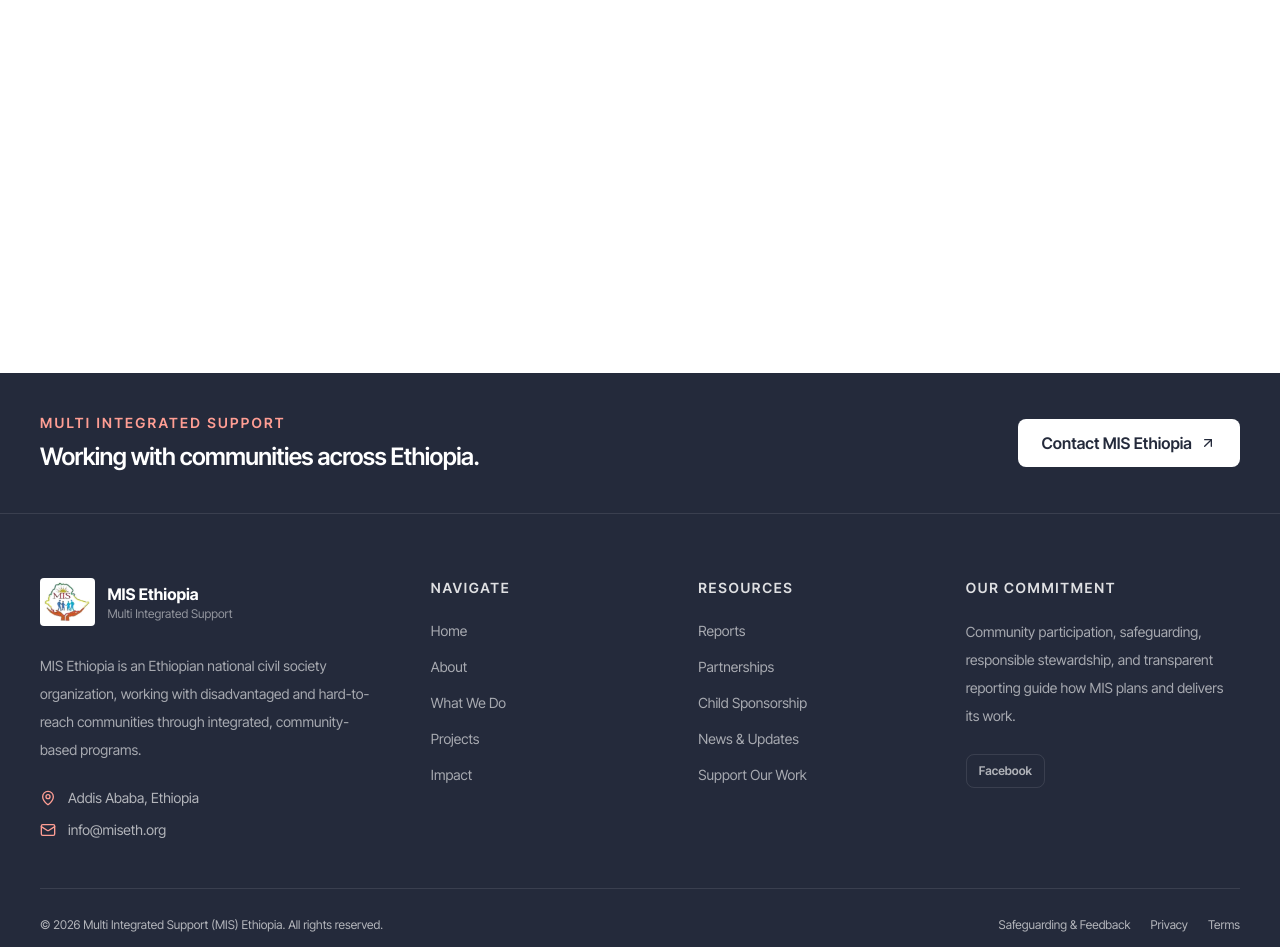
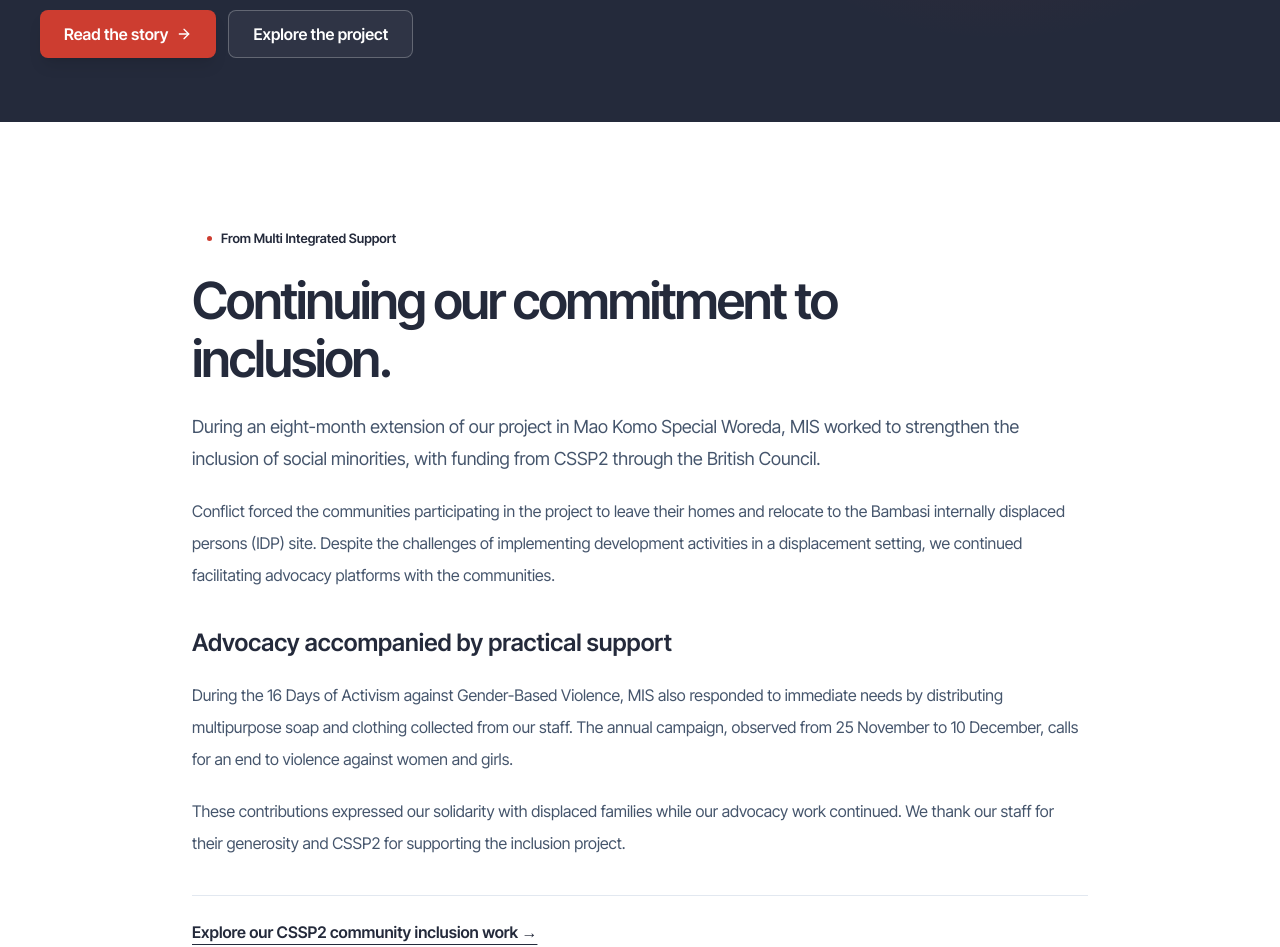
Before and after one commit to melakedf/mis-ethiopia, a Next.js app: page /news/bambasi-inclusion-solidarity in a window 1280 px wide. Before the commit this address had no page. Shown: the part 427-1374 px from the top of the page. Built offline with nearby package versions, Linux system fonts and the light colour scheme.

Commit message:
Publish Bambasi inclusion and staff solidarity field story

```diff
--- /dev/null
+++ b/src/app/news/bambasi-inclusion-solidarity/page.tsx
@@ -0,0 +1,26 @@
+import Link from "next/link";
+import { Hero } from "@/components/sections/hero";
+
+export const metadata = {
+  title: "Inclusion and solidarity with displaced communities in Bambasi",
+  description: "MIS continued CSSP2-supported advocacy with displaced communities in Bambasi and provided staff-contributed soap and clothing during the 16 Days of Activism.",
+  alternates: { canonical: "/news/bambasi-inclusion-solidarity" },
+};
+
+export default function BambasiStory() {
+  return <>
+    <Hero title="Standing with displaced communities in Bambasi." subtitle="Social inclusion · Field story" description="Continuing advocacy and providing practical support with communities displaced from Mao Komo Special Woreda." compact ctaText="Read the story" ctaHref="#bambasi-story" ctaSecondaryText="Explore the project" ctaSecondaryHref="/projects/cssp2-community-inclusion" />
+    <article id="bambasi-story" className="site-section">
+      <div className="site-wrap"><div className="mx-auto max-w-4xl">
+        <p className="giving-kicker">From Multi Integrated Support</p>
+        <h2 className="section-title">Continuing our commitment to inclusion.</h2>
+        <p className="mt-6 text-lg leading-8 text-slate-600">During an eight-month extension of our project in Mao Komo Special Woreda, MIS worked to strengthen the inclusion of social minorities, with funding from CSSP2 through the British Council.</p>
+        <p className="mt-5 leading-8 text-slate-600">Conflict forced the communities participating in the project to leave their homes and relocate to the Bambasi internally displaced persons (IDP) site. Despite the challenges of implementing development activities in a displacement setting, we continued facilitating advocacy platforms with the communities.</p>
+        <h3 className="mt-9 text-2xl font-semibold text-navy">Advocacy accompanied by practical support</h3>
+        <p className="mt-5 leading-8 text-slate-600">During the 16 Days of Activism against Gender-Based Violence, MIS also responded to immediate needs by distributing multipurpose soap and clothing collected from our staff. The annual campaign, observed from 25 November to 10 December, calls for an end to violence against women and girls.</p>
+        <p className="mt-5 leading-8 text-slate-600">These contributions expressed our solidarity with displaced families while our advocacy work continued. We thank our staff for their generosity and CSSP2 for supporting the inclusion project.</p>
+        <div className="mt-9 border-t border-slate-200 pt-6"><Link href="/projects/cssp2-community-inclusion" className="text-link">Explore our CSSP2 community inclusion work →</Link></div>
+      </div></div>
+    </article>
+  </>;
+}
--- a/src/app/projects/[slug]/page.tsx
+++ b/src/app/projects/[slug]/page.tsx
@@ -42,6 +42,7 @@
         {slug === "kolfe-summer-school" && <Link href="/resources/mis-summer-school-2026.pdf" className="text-link mt-8">Download the summer-school brief (PDF) →</Link>}
         {slug === "kolfe-summer-school" && <><section className="mt-9"><h2 className="text-2xl font-semibold text-navy">Looking back at the opening</h2><p className="mt-4 leading-7 text-slate-600">The program began with classroom activities and teaching support, alongside meals on program days.</p><Link href="/news/summer-scholars-opening" className="text-link mt-4">Read the opening-day story →</Link></section><SummerLearningPhotos/><SummerPhotoStory/></>}
         {slug === "integrated-child-protection" && <section className="mt-9 rounded-2xl bg-slate-50 p-6"><h2 className="text-2xl font-semibold text-navy">Sponsor Appreciation Day</h2><p className="mt-4 leading-7 text-slate-600">Children and families gathered with MIS and IGO to exchange messages of appreciation, discuss education and connect with Dr. Velma Kirksey-Tarver by Zoom.</p><Link href="/news/sponsor-appreciation-day" className="text-link mt-5">Read the gathering’s story →</Link></section>}
+        {slug === "cssp2-community-inclusion" && <section className="mt-9 rounded-2xl bg-slate-50 p-6"><h2 className="text-2xl font-semibold text-navy">Continuing advocacy in Bambasi</h2><p className="mt-4 leading-7 text-slate-600">During an eight-month project extension, MIS continued advocacy with communities displaced from Mao Komo to Bambasi. Staff also contributed soap and clothing for distribution during the 16 Days of Activism against Gender-Based Violence.</p><Link href="/news/bambasi-inclusion-solidarity" className="text-link mt-5">Read the field story →</Link></section>}
         <div className="mt-10 flex flex-wrap gap-6 border-t border-slate-200 pt-6"><Link href="/reports" className="text-link">Public resources →</Link><Link href="/contact" className="text-link">Ask about this project →</Link></div>
       </div>
       <aside className="h-fit min-w-0 rounded-2xl bg-slate-100 p-6 sm:p-8">
--- a/src/app/sitemap.ts
+++ b/src/app/sitemap.ts
@@ -3,6 +3,6 @@
 import { projects } from "@/data/projects";
 import { historicalProjects } from "@/data/project-history";
 export default function sitemap(): MetadataRoute.Sitemap {
-  const paths = ["", "/about", "/programs", "/projects", "/impact", "/partners", "/news", "/news/sponsor-appreciation-day", "/news/summer-scholars-opening", "/contact", "/donate", "/sponsorship", "/reports", "/gallery", "/safeguarding", "/privacy", "/terms", ...[...projects, ...historicalProjects].map(p => `/projects/${p.slug}`)];
+  const paths = ["", "/about", "/programs", "/projects", "/impact", "/partners", "/news", "/news/bambasi-inclusion-solidarity", "/news/sponsor-appreciation-day", "/news/summer-scholars-opening", "/contact", "/donate", "/sponsorship", "/reports", "/gallery", "/safeguarding", "/privacy", "/terms", ...[...projects, ...historicalProjects].map(p => `/projects/${p.slug}`)];
   return paths.map(path => ({url: `${siteConfig.url}${path}`, changeFrequency: "monthly", priority: path === "" ? 1 : 0.7}));
 }
--- a/src/components/sections/project-updates.tsx
+++ b/src/components/sections/project-updates.tsx
@@ -13,7 +13,7 @@
       </div>
       <div className="grid gap-7 md:grid-cols-2 lg:grid-cols-3">
         {projectUpdates.slice(0, 3).map(entry => <article key={entry.href} className="group flex flex-col overflow-hidden rounded-2xl border border-slate-200 bg-white">
-          <ProjectPhoto media={getProjectMedia(entry.href.split("/").pop()!)} />
+          {!entry.hidePhoto && <ProjectPhoto media={getProjectMedia(entry.href.split("/").pop()!)} />}
           <div className="flex flex-1 flex-col p-6"><p className="eyebrow">{entry.category}</p><p className="mt-3 text-xs leading-5 text-slate-500">{entry.period}</p><h3 className="mt-3 text-2xl font-semibold leading-tight text-navy"><Link href={entry.href}>{entry.title}</Link></h3><p className="mt-4 mb-6 text-sm leading-7 text-slate-600">{entry.description}</p><Link href={entry.href} className="text-link mt-auto" aria-label={`Read the project story: ${entry.title}`}>Read the project story <ArrowUpRight size={18}/></Link></div>
         </article>)}
       </div>
--- a/src/data/project-updates.ts
+++ b/src/data/project-updates.ts
@@ -1,5 +1,6 @@
 // Dates describe documented project activity, not invented publication dates.
 export const projectUpdates = [
+  { title: "Inclusion and solidarity in Bambasi", description: "MIS continued CSSP2-supported advocacy with communities displaced from Mao Komo and distributed staff-contributed soap and clothing during the 16 Days of Activism against Gender-Based Violence.", href: "/news/bambasi-inclusion-solidarity", category: "Social inclusion", location: "Bambasi, Benishangul-Gumuz", period: "Field story · 16 Days of Activism", hidePhoto: true },
   { title: "Sponsor Appreciation Day: a shared connection", description: "With IGO, we brought children and families together to write messages to sponsors, discuss education and share a meal. A Zoom conversation with Dr. Velma Kirksey-Tarver added encouragement to the day.", href: "/news/sponsor-appreciation-day", category: "Child sponsorship", location: "Ethiopia", period: "Community gathering" },
   {
     title: "Celebrating our Summer Scholars",
```
Also changed, not shown: src/components/sections/news-explorer.tsx (+2 -2 lines), 1 other file (tests, documents, lock files or other folders).
